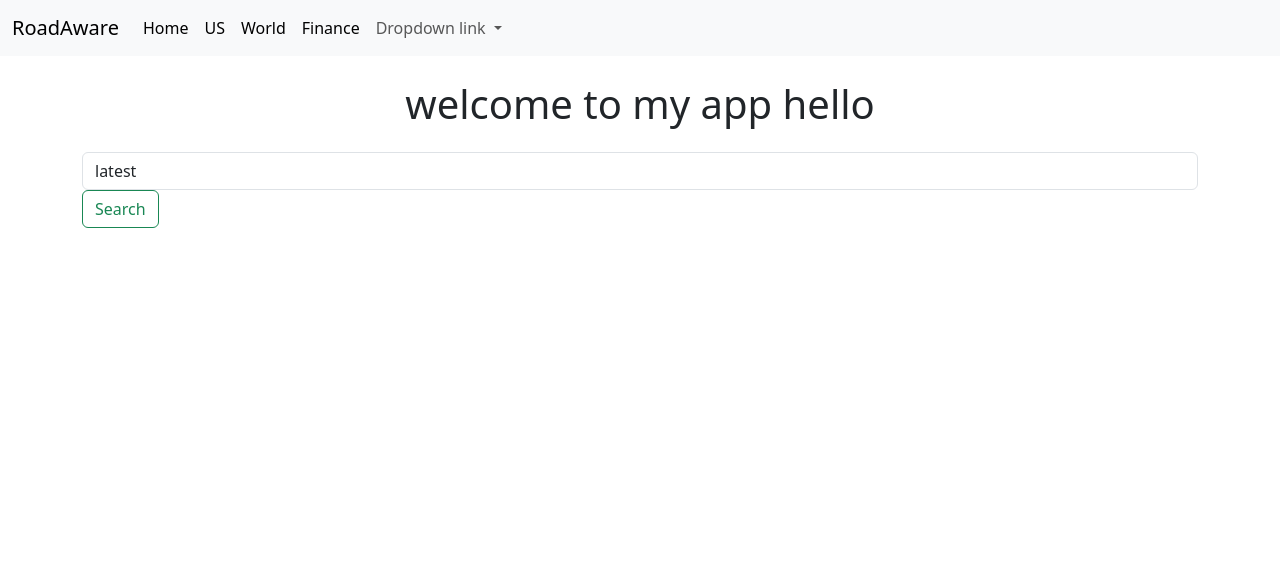
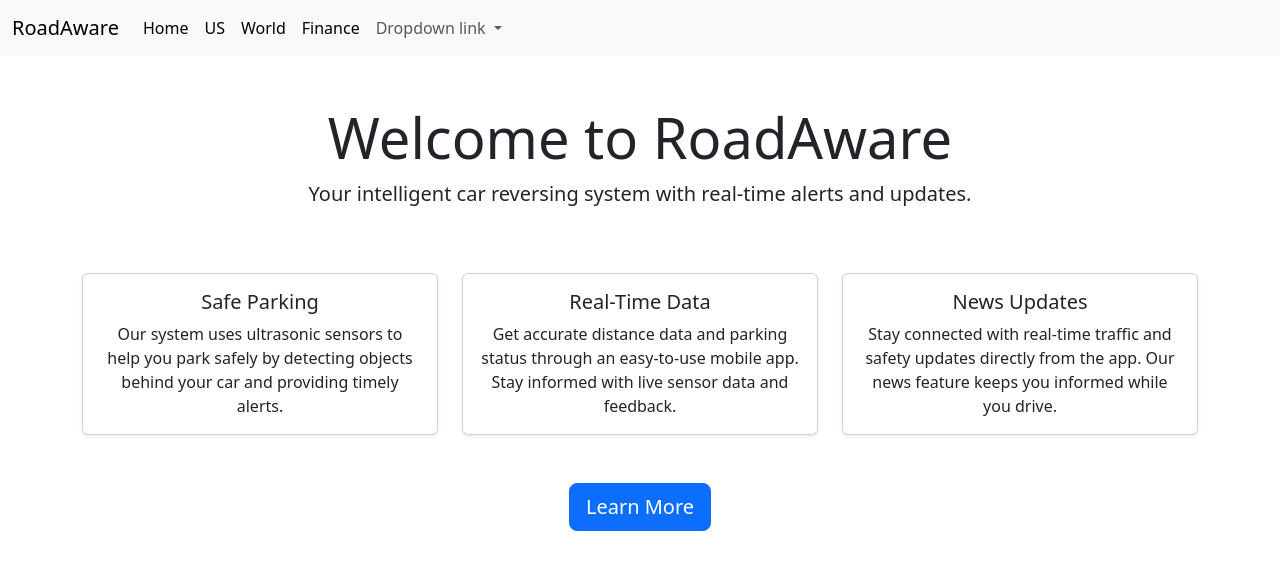
Before and after one commit to EricHanJf/IOT-I-CA-RoadAware, a Flask app: page / in a window 1280 px wide. Shown: the top 570 px of the page. Run offline with Flask 3, Linux system fonts and the light colour scheme; data that the repository does not hold is empty.

Commit message:
add some article for index.html and create a route for index.html

```diff
--- a/app.py
+++ b/app.py
@@ -5,11 +5,16 @@ from config import NEWS_API_KEY
 app = Flask(__name__)
 
 
-# homepage
+# Homepage route
 @app.route("/")
+def index():
+    return render_template("index.html")
+
+
+# News page
+@app.route("/news")
 def news():
     query = request.args.get("query", "latest")
-    # url = f"https://newsapi.org/v2/top-headlines?country={query}&apiKey={NEWS_API_KEY}"
     url = f"https://newsapi.org/v2/everything?q={query}&apiKey={NEWS_API_KEY}"
     response = requests.get(url)
     news_data = response.json()
--- a/templates/index.html
+++ b/templates/index.html
@@ -1,5 +1,53 @@
 {% extends "base.html"%}
+{% block title %}Home{% endblock %}
+{% block body %}
+{% include 'navbar.html' %}
+<div class="container mt-5">
+    <!-- Welcome Section -->
+    <div class="row">
+        <div class="col text-center">
+            <h1 class="display-4">Welcome to RoadAware</h1>
+            <p class="lead">Your intelligent car reversing system with real-time alerts and updates.</p>
+        </div>
+    </div>
 
-{% block body %}
+    <!-- Features Section -->
+    <div class="row mt-5">
+        <div class="col-md-4">
+            <div class="card shadow-sm">
+                <div class="card-body text-center">
+                    <h5 class="card-title">Safe Parking</h5>
+                    <p class="card-text">Our system uses ultrasonic sensors to help you park safely by detecting objects
+                        behind your car and providing timely alerts.</p>
+                </div>
+            </div>
+        </div>
+        <div class="col-md-4">
+            <div class="card shadow-sm">
+                <div class="card-body text-center">
+                    <h5 class="card-title">Real-Time Data</h5>
+                    <p class="card-text">Get accurate distance data and parking status through an easy-to-use mobile
+                        app. Stay informed with live sensor data and feedback.</p>
+                </div>
+            </div>
+        </div>
+        <div class="col-md-4">
+            <div class="card shadow-sm">
+                <div class="card-body text-center">
+                    <h5 class="card-title">News Updates</h5>
+                    <p class="card-text">Stay connected with real-time traffic and safety updates directly from the app.
+                        Our news feature keeps you informed while you drive.</p>
+                </div>
+            </div>
+        </div>
+    </div>
+
+    <!-- Call to Action Section -->
+    <div class="row mt-5">
+        <div class="col text-center">
+            <a href="{{ url_for('news') }}" class="btn btn-primary btn-lg">Learn More</a>
+        </div>
+    </div>
+</div>
 
 {% endblock %}
```
